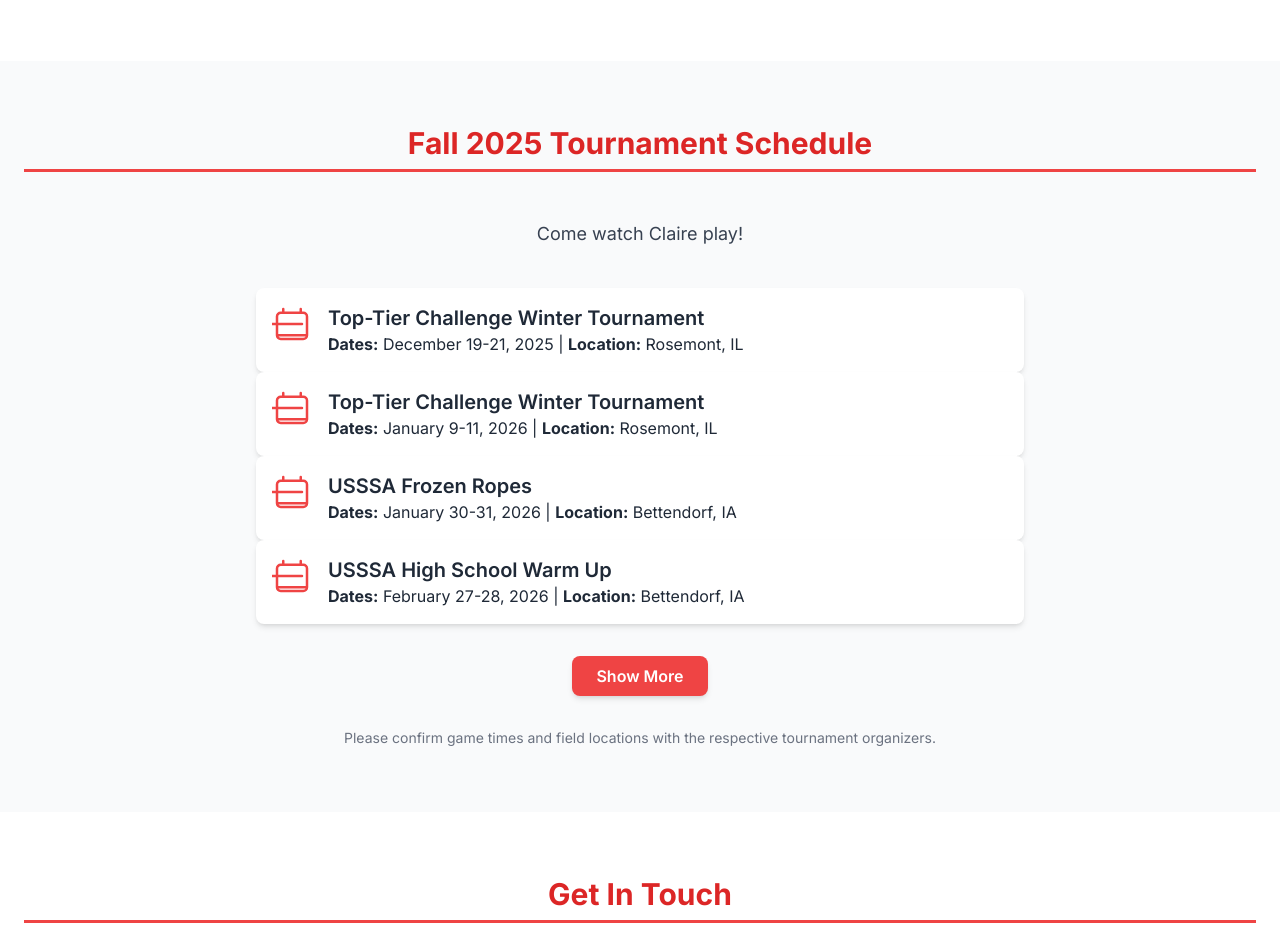
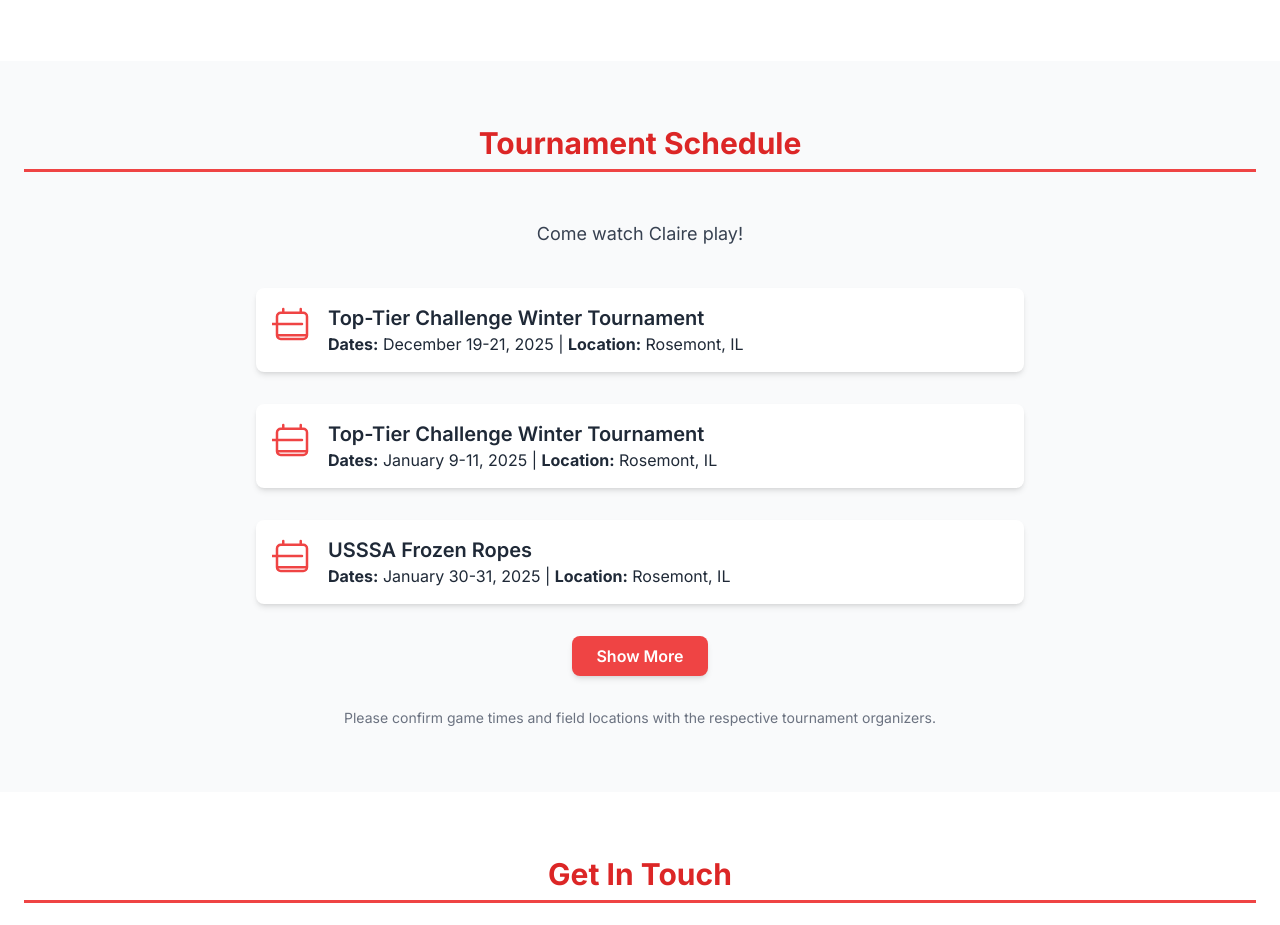
Before and after one commit to calG1/clairewebsite, a plain HTML site: page index.html in a window 1280 px wide. Shown: the part 4600-5525 px from the top of the page. Drawn offline with nearby package versions, Linux system fonts and the light colour scheme.

Commit message:
Actually Fixed Schedule Items
The previous fixes did not address the issue properly. this fix puts the schedule items back in their proper places.

```diff
--- a/index.html
+++ b/index.html
@@ -781,10 +781,10 @@
 
     <section id="schedule" class="py-16 bg-gray-50">
         <div class="container mx-auto px-6">
-            <h2 class="section-title text-3xl font-bold text-center mb-12 text-red-600">Fall 2025 Tournament Schedule
-            </h2>
+            <h2 class="section-title text-3xl font-bold text-center mb-12 text-red-600">Tournament Schedule</h2>
             <p class="text-lg text-center mb-10 text-gray-700">Come watch Claire play!</p>
             <div class="space-y-8 max-w-3xl mx-auto">
+
                 <div class="schedule-item bg-white p-4 rounded-lg shadow-md">
                     <div class="flex-shrink-0"><svg class="w-10 h-10 text-red-500" xmlns="http://www.w3.org/2000/svg"
                             fill="none" viewBox="0 0 24 24" stroke-width="1.5" stroke="currentColor">
@@ -796,8 +796,7 @@
                         <p><strong>Dates:</strong> December 19-21, 2025 | <strong>Location:</strong> Rosemont, IL</p>
                     </div>
                 </div>
-            </div>
-            <div class="space-y-8 max-w-3xl mx-auto">
+
                 <div class="schedule-item bg-white p-4 rounded-lg shadow-md">
                     <div class="flex-shrink-0"><svg class="w-10 h-10 text-red-500" xmlns="http://www.w3.org/2000/svg"
                             fill="none" viewBox="0 0 24 24" stroke-width="1.5" stroke="currentColor">
@@ -806,11 +805,10 @@
                         </svg></div>
                     <div>
                         <h3 class="text-xl font-semibold text-gray-800">Top-Tier Challenge Winter Tournament</h3>
-                        <p><strong>Dates:</strong> January 9-11, 2026 | <strong>Location:</strong> Rosemont, IL</p>
+                        <p><strong>Dates:</strong> January 9-11, 2025 | <strong>Location:</strong> Rosemont, IL</p>
                     </div>
                 </div>
-            </div>
-            <div class="space-y-8 max-w-3xl mx-auto">
+
                 <div class="schedule-item bg-white p-4 rounded-lg shadow-md">
                     <div class="flex-shrink-0"><svg class="w-10 h-10 text-red-500" xmlns="http://www.w3.org/2000/svg"
                             fill="none" viewBox="0 0 24 24" stroke-width="1.5" stroke="currentColor">
@@ -819,12 +817,12 @@
                         </svg></div>
                     <div>
                         <h3 class="text-xl font-semibold text-gray-800">USSSA Frozen Ropes</h3>
-                        <p><strong>Dates:</strong> January 30-31, 2026 | <strong>Location:</strong> Bettendorf, IA</p>
+                        <p><strong>Dates:</strong> January 30-31, 2025 | <strong>Location:</strong> Rosemont, IL
+                        </p>
                     </div>
                 </div>
-            </div>
-            <div class="space-y-8 max-w-3xl mx-auto">
-                <div class="schedule-item bg-white p-4 rounded-lg shadow-md">
+
+                <div class="schedule-item extra-schedule-item hidden bg-white p-4 rounded-lg shadow-md">
                     <div class="flex-shrink-0"><svg class="w-10 h-10 text-red-500" xmlns="http://www.w3.org/2000/svg"
                             fill="none" viewBox="0 0 24 24" stroke-width="1.5" stroke="currentColor">
                             <path stroke-linecap="round" stroke-linejoin="round"
@@ -832,17 +830,19 @@
                         </svg></div>
                     <div>
                         <h3 class="text-xl font-semibold text-gray-800">USSSA High School Warm Up</h3>
-                        <p><strong>Dates:</strong> February 27-28, 2026 | <strong>Location:</strong> Bettendorf, IA</p>
+                        <p><strong>Dates:</strong> February 27-28, 2025 | <strong>Location:</strong> Rosemont, IL
+                        </p>
                     </div>
                 </div>
+
+                <button id="toggleScheduleButton"
+                    class="mt-8 btn-secondary font-semibold py-2 px-6 rounded-lg text-base shadow-md hover:shadow-lg transform hover:scale-105 transition-transform duration-300 mx-auto block">Show
+                    More</button>
             </div>
-            <button id="toggleScheduleButton"
-                class="mt-8 btn-secondary font-semibold py-2 px-6 rounded-lg text-base shadow-md hover:shadow-lg transform hover:scale-105 transition-transform duration-300 mx-auto block">Show
-                More</button>
-        </div>
-        <p class="mt-8 text-sm text-gray-500 text-center">Please confirm game times and field locations with the
-            respective tournament organizers.</p>
+            <p class="mt-8 text-sm text-gray-500 text-center">Please confirm game times and field locations with the
+                respective tournament organizers.</p>
     </section>
+
 
     <section id="contact" class="py-16 bg-white">
         <div class="container mx-auto px-6 text-center">
```
